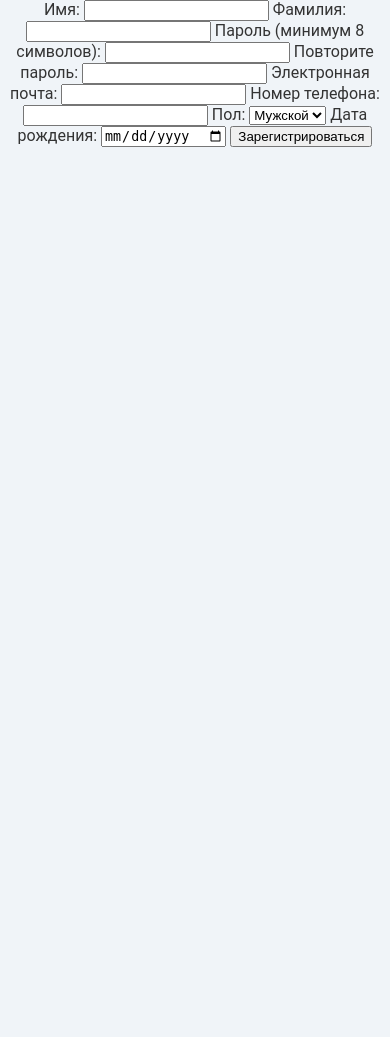
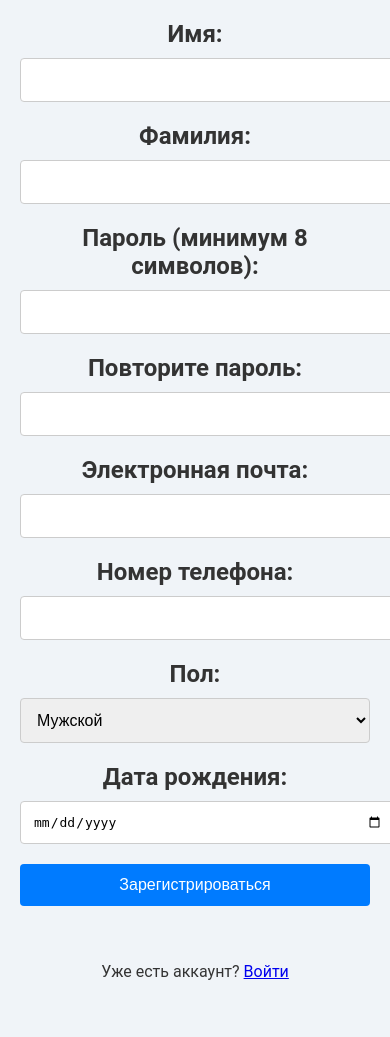
Before and after one commit to romanchess/FaithWay_ready, a Flask app: page /register in a window 390 px wide. Shown: the part 165-1202 px from the top of the page. Before the commit the page ends 312 px from the top, so only its background shows below. Run offline with Flask 2, Linux system fonts and the light colour scheme.

Commit message:
update files

```diff
--- a/static/styles.css
+++ b/static/styles.css
@@ -121,6 +121,60 @@ main {
     margin: 12px 0;
 }
 
+/* Контейнер формы */
+.auth-form {
+  max-width: 500px;
+  margin: 0 auto;
+  padding: 20px;
+  display: flex;
+  flex-direction: column;
+  align-items: stretch;
+}
+
+/* Контейнер формы с вертикальным расположением элементов */
+.auth-form {
+  max-width: 500px;
+  margin: 0 auto;
+  padding: 20px;
+  display: flex;
+  flex-direction: column;
+  align-items: stretch; /* элементы будут растягиваться по ширине */
+}
+
+/* Метки полей (label) с увеличенным шрифтом */
+.auth-form label {
+  display: block;
+  font-size: 1.5em;  /* увеличенный размер шрифта */
+  font-weight: bold;
+  margin-bottom: 10px;
+}
+
+/* Поля ввода, выпадающие списки и кнопки с увеличенным шрифтом и отступами */
+.auth-form input,
+.auth-form select,
+.auth-form button {
+  display: block;
+  width: 100%;
+  font-size: 1em;  /* чуть больше шрифт */
+  padding: 12px;
+  margin-bottom: 20px;
+  border: 1px solid #ccc;
+  border-radius: 4px;
+}
+
+/* Кнопка отправки */
+.auth-form button {
+  background-color: #007BFF;
+  color: #fff;
+  border: none;
+  cursor: pointer;
+  transition: background 0.3s ease;
+}
+
+.auth-form button:hover {
+  background-color: #0056b3;
+}
+
 /* Подвал */
 footer {
     background-color: #00bfff;
--- a/templates/register.html
+++ b/templates/register.html
@@ -3,11 +3,12 @@
 <head>
   <meta charset="UTF-8">
   <meta name="viewport" content="width=device-width, initial-scale=1.0">
-  <title>{{ title }}</title>
+  <title>{{ _('Регистрация') }}</title>
   <link rel="stylesheet" href="{{ url_for('static', filename='styles.css') }}">
   <meta name="description" content="{{ _('Страница регистрации пользователя') }}">
 </head>
 <body>
+
   <header>
     <h1>{{ _('Регистрация') }}</h1>
     <nav>
@@ -19,14 +20,30 @@
   </header>
 
   <main>
+    <!-- Вывод сообщений flash -->
+    {% with messages = get_flashed_messages(with_categories=true) %}
+      {% if messages %}
+        <ul class="flash-messages">
+          {% for category, message in messages %}
+            <li class="{{ category }}">{{ message }}</li>
+          {% endfor %}
+        </ul>
+      {% endif %}
+    {% endwith %}
+
+    <!-- Форма регистрации -->
     <form method="POST" action="{{ url_for('auth.register') }}" class="auth-form">
+      {% if csrf_token %}  <!-- Если используете Flask-WTF, оставить, иначе можно удалить -->
+        <input type="hidden" name="csrf_token" value="{{ csrf_token() }}">
+      {% endif %}
+
       <label for="first_name">{{ _('Имя') }}:</label>
       <input type="text" id="first_name" name="first_name" required>
 
       <label for="last_name">{{ _('Фамилия') }}:</label>
       <input type="text" id="last_name" name="last_name" required>
 
-      <label for="password">{{ _('Пароль') }} (минимум 8 символов):</label>
+      <label for="password">{{ _('Пароль') }} ({{ _('минимум 8 символов') }}):</label>
       <input type="password" id="password" name="password" required minlength="8">
 
       <label for="confirm_password">{{ _('Повторите пароль') }}:</label>
@@ -50,15 +67,10 @@
 
       <button type="submit">{{ _('Зарегистрироваться') }}</button>
     </form>
-    {% with messages = get_flashed_messages(with_categories=true) %}
-      {% if messages %}
-        <ul class="flash-messages">
-          {% for category, message in messages %}
-            <li class="{{ category }}">{{ message }}</li>
-          {% endfor %}
-        </ul>
-      {% endif %}
-    {% endwith %}
+
+    <p>{{ _('Уже есть аккаунт?') }} <a href="{{ url_for('auth.login', lang=get_locale()) }}">{{ _('Войти') }}</a></p>
+
   </main>
+
 </body>
 </html>
```
Also changed, not shown: other parts of static/styles.css (+6 -46 lines).
